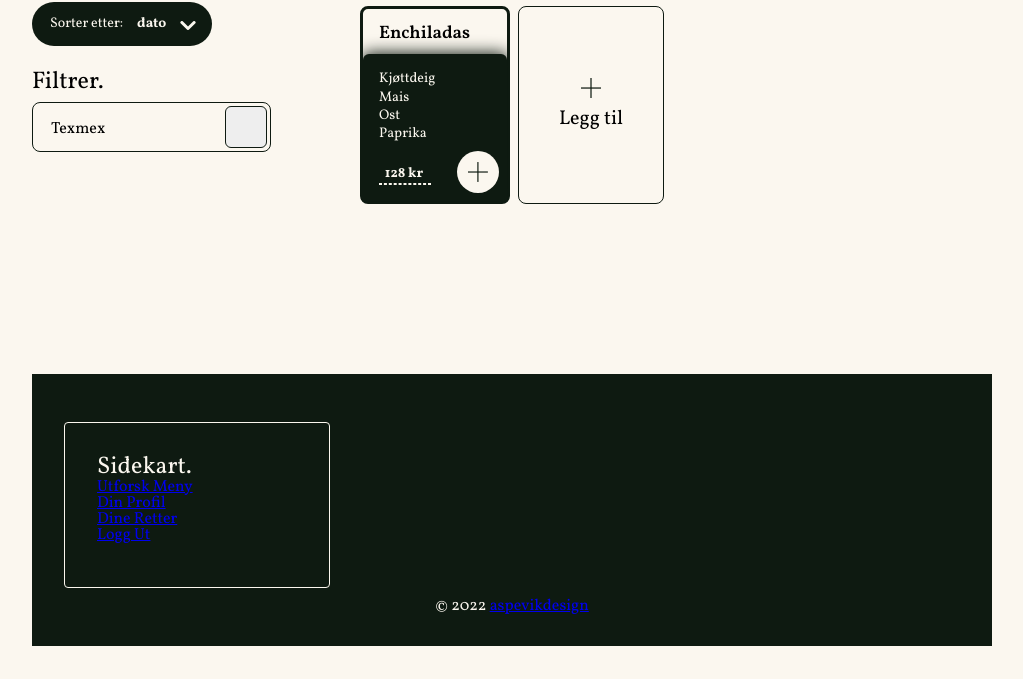
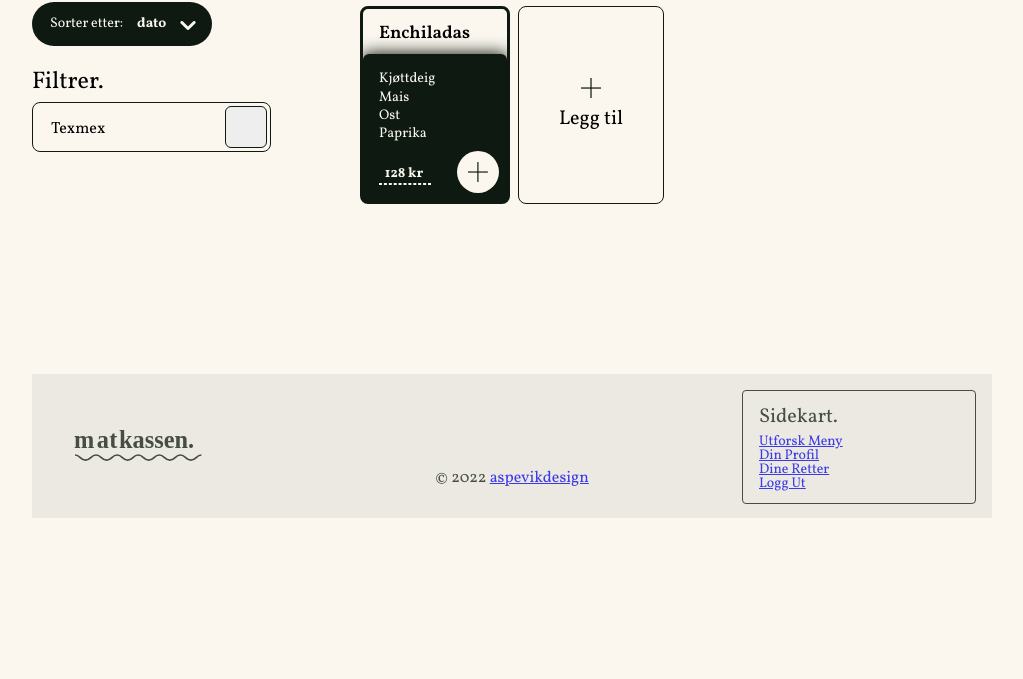
Before and after one commit to theTurtl/matkassen-no, a Gatsby site: page / in a window 1280 px wide. Shown: the part 627-1306 px from the top of the page, without its empty margins (128-1151 px from the left). After the commit the page ends 1262 px from the top, so only its background shows below. Built offline with nearby package versions, Linux system fonts and the light colour scheme; Gatsby itself is replaced by a stand-in of ours.

Commit message:
Edited footer. Cause walkin aint no fun without it.

```diff
--- a/src/components/layout.css
+++ b/src/components/layout.css
@@ -625,42 +625,64 @@ b {
 
 footer {
   position: relative;
-  background-color: #0e1a11;
-  height: 256px;
+  background-color: #0e1a1110;
+  height: 128px;
   padding-top: 16px;
   width: 100%;
   margin-bottom: -24px;
 }
 
 .footerNav {
-  padding: 32px;
+  position: absolute;
+  padding: 16px;
   width: 200px;
-  border: solid 1px #fbf7ef;
+  border: solid 1px #0e1a11;
   border-radius: 4px;
-  height: 100px;
-  color: #fbf7ef;
-  margin: 32px;
+  height: 80px;
+  color: #0e1a11;
+  margin-right: 16px;
+  right: 0;
+  opacity: 0.75;
 }
 
 .footerNav h7 {
-  font-size: 24px;
-  color: #fbf7ef;
+  font-size: 20px;
+  color: #0e1a11;
 }
 
 .footerNav p {
-  color: #fbf7ef;
+  color: #0e1a11;
   width: 100%;
   height: 200px;
+  text-decoration-skip: none;
+  text-decoration: none;
+  border: none;
+  margin-top: 8px;
+  font-size: 14px;
 }
 
 .footerSignature {
   position: absolute;
   width: 100%;
   text-align: center;
-  color: #fbf7ef;
+  color: #0e1a11;
   text-decoration: none;
   bottom: 0;
   padding: 32px 0px;
+  opacity: 0.75;
+}
+
+.logoDark {
+  position: absolute;
+  background-image: url("../images/matkassenLogoDark.svg");
+  background-position: center;
+  background-repeat: no-repeat;
+  background-size: contain;
+  width: 128px;
+  height: 64px;
+  margin: 42px;
+  bottom: 0;
+  opacity: 0.75;
 }
 
 /*------------- Din Side ------------- */
--- a/src/components/layout.js
+++ b/src/components/layout.js
@@ -57,6 +57,7 @@ const Layout = ({ children }) => {
             {` `}
             <a href="https://www.aspevik.com">aspevikdesign</a>
           </div>
+          <div className="logoDark"></div>
         </footer>
       </div>
     </>
```
Also changed, not shown: src/images/matkassenLogoDark.svg (added).
